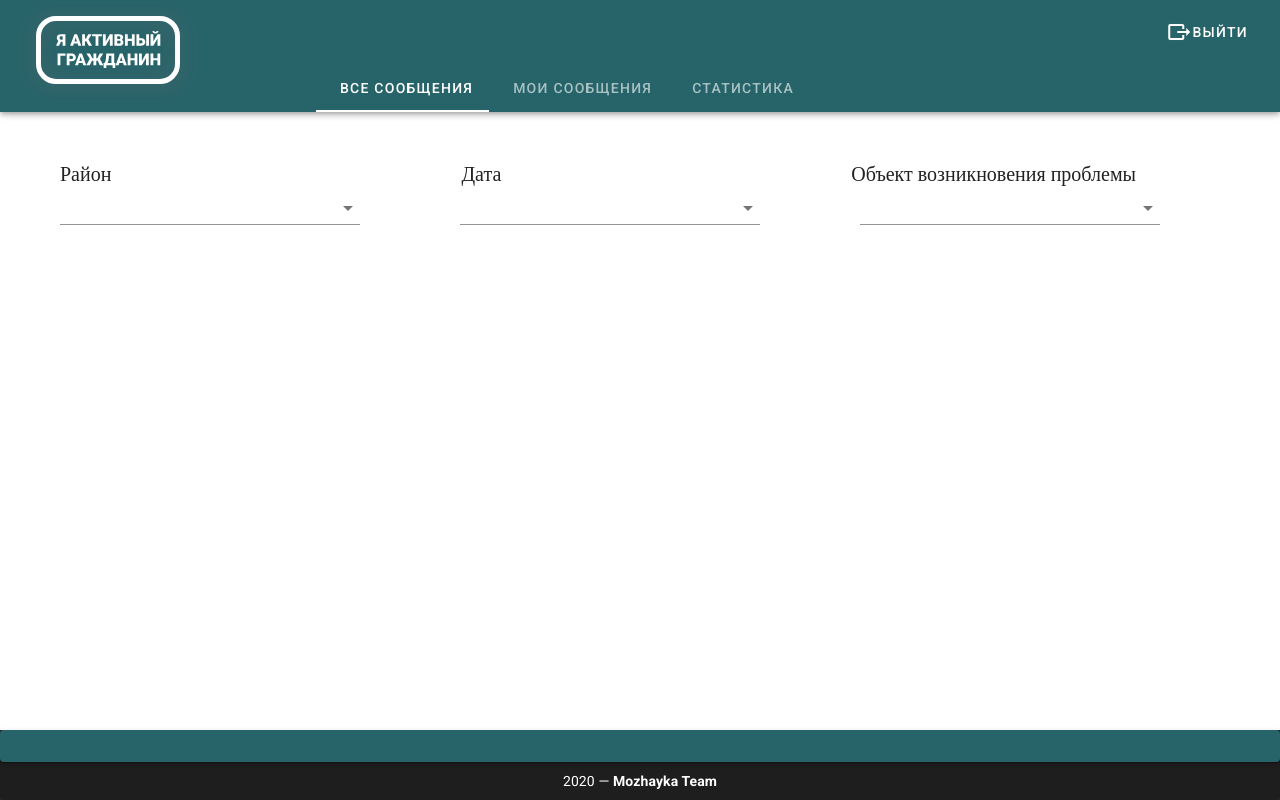
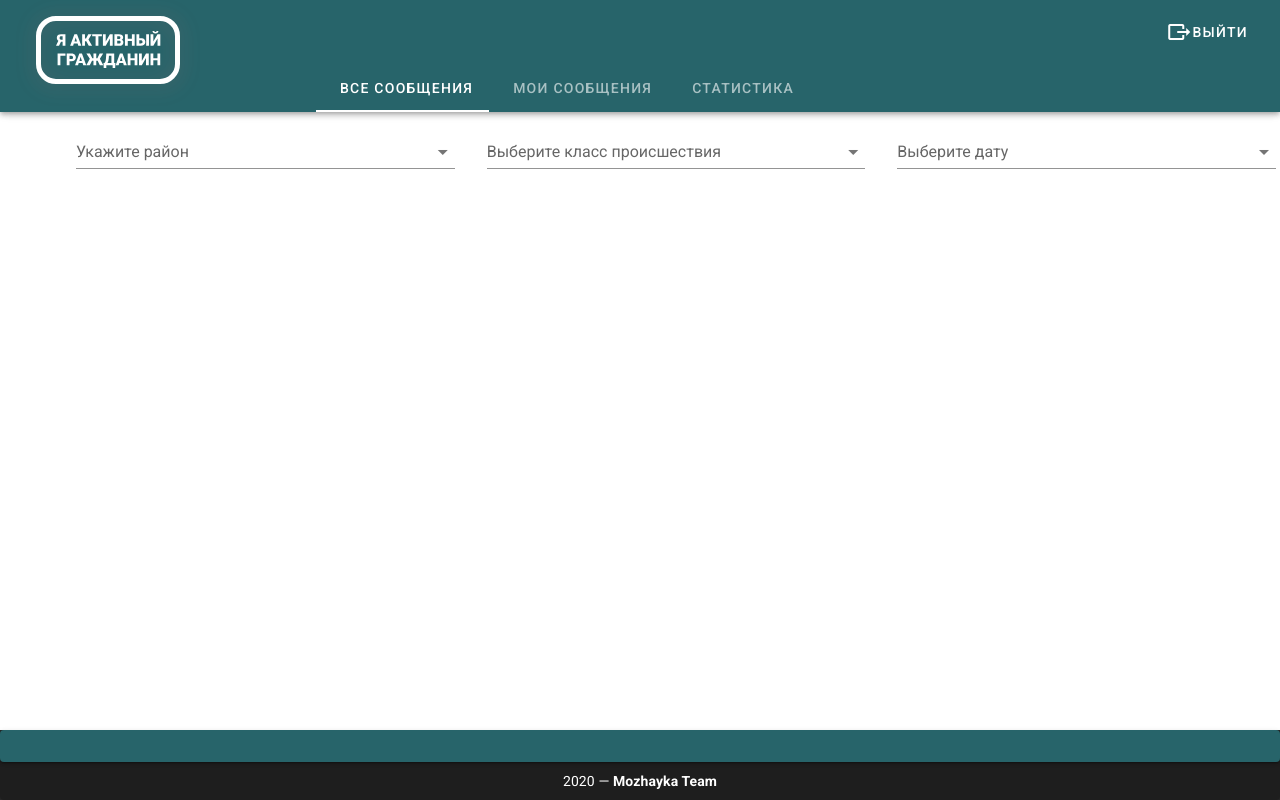
Before and after one commit to PasNA6713/digital-lead, a Vue app in the folder vue-frontend/: page /main in a window 1280 px wide. Built offline with nearby package versions, Linux system fonts and the light colour scheme.

Commit message:
message card

```diff
--- a/vue-frontend/src/components/report.vue
+++ b/vue-frontend/src/components/report.vue
@@ -1,29 +1,64 @@
 <template>
-    <v-card class="mr-3 pb-3">
-        <v-card-title justify="space-between">{{data.name}}</v-card-title>
-        <span style="position: absolute; right: 20px; top: 10px;">{{data.date}}</span>
-        <v-card-text>{{data.text}}</v-card-text>
+    <v-card class="mr-3 pb-6">
+        <v-card-title justify="space-between">
+            <v-row justify="space-between" class="px-3 text">
+                <p>Предложение от пользователя: <b class="ml-3">{{data.name}}</b></p>
+                {{data.date}}
+            </v-row>
+        </v-card-title>
+
+        <v-card-text class="text" style="font-size: 14px">{{data.text}}</v-card-text>
+
         <v-btn style="position: absolute; right: 20px; bottom: 10px;"
             class="mx-2"
-            fab
+            rounded
             dark
             small
-            color="#F58D8E"
+            :color="color"
+            @click="like()"
         >
-            {{data.likes}}
-            <v-icon dark>
+            Поддержать жалобу
+            <v-icon dark class="mx-2">
             mdi-heart
             </v-icon>
+            {{data.likes}}
         </v-btn>
     </v-card>
 </template>
 
 <script>
 export default {
-    proprs: ['data'],
+    props: ['data'],
 
-    mounted() {
-        console.log(this.data)
+    data() {
+        return {
+            liked: false
+        }
+    },
+
+    computed: {
+        color() {
+            if (this.liked) return 'pink'
+            else return "#F58D8E"
+        }
+    },
+
+    methods: {
+        like() {
+            if (this.liked) this.data.likes--
+            else this.data.likes++
+            this.liked = !this.liked
+        }
     }
 }
 </script>
+
+
+<style scoped>
+.text {
+    font-family: Roboto;
+    font-style: normal;
+    font-size: 20px;
+    line-height: 21px;
+}
+</style>
--- a/vue-frontend/src/views/Home.vue
+++ b/vue-frontend/src/views/Home.vue
@@ -1,66 +1,26 @@
 <template>
     <div>
-        <div class="filter-block">
-            <span class="first-header-filter">Район</span>
-            <span class="header-filter">Дата</span>
-            <span class="header-filter">Объект возникновения проблемы</span>
-        </div>
-        <v-row class="autocomplete-block">
-            <v-autocomplete class="autocomplete-item"
-            :items="districts"
-            v-model="used[0]"
-            ></v-autocomplete>
+        <v-row class="autocomplete-block mt-2">
+            <auto :states="dist" label="Укажите район"/>
+            <auto :states="classes" label="Выберите класс происшествия"/>
+            <auto :states="date" label="Выберите дату"/>
+        </v-row>
 
-            <v-autocomplete class="autocomplete-item"
-            :items="date"
-            v-model="used[1]"
-            ></v-autocomplete>
-
-            <v-autocomplete class="autocomplete-item"
-            :items="eventClass"
-            v-model="used[2]"
-            ></v-autocomplete>
-        </v-row>
         <v-row>
-        <Map :isNeedRefresh="isNeedRefresh" :dynamicFilter="filter" @refreshed="isNeedRefresh = false" @for-autocomplete="getData" />
+            <Map :isNeedRefresh="isNeedRefresh" :dynamicFilter="filter" @refreshed="isNeedRefresh = false" @for-autocomplete="getData" />
         </v-row>
     </div>
 </template>
 
-<style scoped>
-    .first-header-filter{
-        margin-left: 60px;
-    }
-    .header-filter{
-        margin-left: 350px;
-    }
-    .first-header-filter, .header-filter{
-        font-family: Century Gothic;
-        font-style: normal;
-        font-weight: normal;
-        font-size: 20px;
-        line-height: 25px;
-    }
-    .filter-block{
-        margin-top: 50px;
-    }
-    .autocomplete-block{
-        margin-left: 60px;
-        margin-bottom: 30px;
-    }
-    .autocomplete-item{
-        margin-right: 100px;
-        max-width: 300px;
-    }
-</style>
-
 <script>
 import Map from '../components/Map'
+import auto from '../components/autocomplete'
 
 
 export default {
     components: {
-        Map
+        Map,
+        auto
     },
     data: () => ({
         districts: [],
@@ -69,7 +29,41 @@ export default {
         used: [false, false, false],
 
         filter: [],
-        isNeedRefresh: false
+        isNeedRefresh: false,
+
+        dist: [
+            'Выборгский район',
+            'Московский район',
+            'Петродворцовый район',
+            'Курортный район',
+            'Приморский район',
+            'Пушкинский район',
+            'Петроградский район',
+            'Василеостровский район',
+            'Красносельский район',
+            'Невский район',
+            'Центральный район',
+            'Адмиралтейский район',
+            'Фрунзенская район',
+            'Калининский район',
+            'Кировский район',
+            'Кронштадтский район',
+            'Колпинский район',
+            'Красногвардейский район'
+        ],
+
+        classes: [
+            'Дтп',
+            'Пожар',
+            'Свалка',
+            'Загрязнение водоемов',
+            'Дороги',
+            'Благоустройство домов',
+            'Благоустройство дворов',
+            'Благоустройство придомовых территорий',
+            'Нарушение водоснабжения',
+            'Нарушение электроснабжения'
+        ],
     }),
     methods: {
         getData(filter){
@@ -98,10 +92,36 @@ export default {
                 if (newUsed[1]) uniqueDate = newUsed[1]
                 if (newUsed[2]) uniqueEventClass = newUsed[2]
 
-
-
                 this.filter.push(uniqueDistrict, uniqueDate, uniqueEventClass)
         }
     }
 }
 </script>
+
+
+<style scoped>
+    .first-header-filter{
+        margin-left: 60px;
+    }
+    .header-filter{
+        margin-left: 350px;
+    }
+    .first-header-filter, .header-filter{
+        font-family: Century Gothic;
+        font-style: normal;
+        font-weight: normal;
+        font-size: 20px;
+        line-height: 25px;
+    }
+    .filter-block{
+        margin-top: 50px;
+    }
+    .autocomplete-block{
+        margin-left: 60px;
+        margin-bottom: 30px;
+    }
+    .autocomplete-item{
+        margin-right: 100px;
+        max-width: 300px;
+    }
+</style>
--- a/vue-frontend/src/views/Statistics.vue
+++ b/vue-frontend/src/views/Statistics.vue
@@ -11,7 +11,7 @@
         </v-col>
 
         <v-col cols="8" class="p-3 pr-6">
-            <report :data="reports[0]"/>
+            <Report v-for="i in reports" :key="i.text" :data="i"/>
         </v-col>
     </v-row>
 </div>
```
